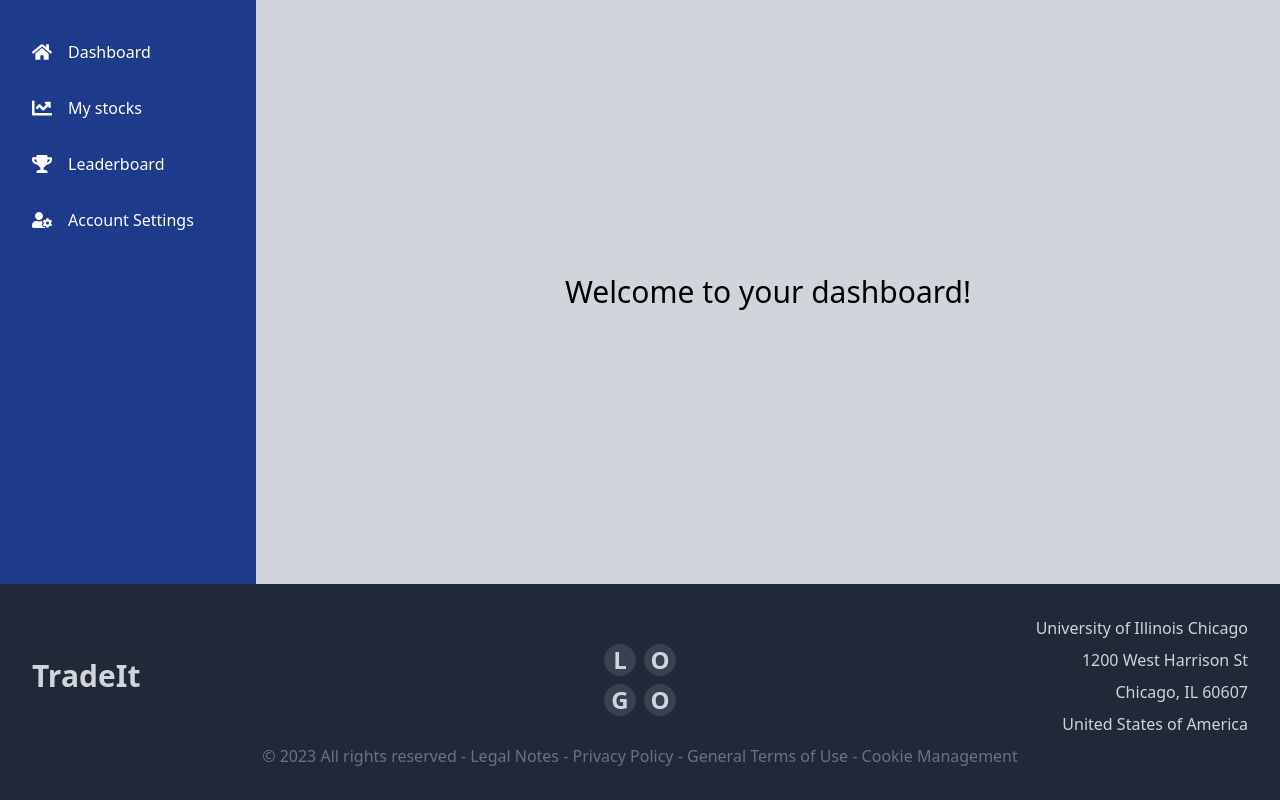
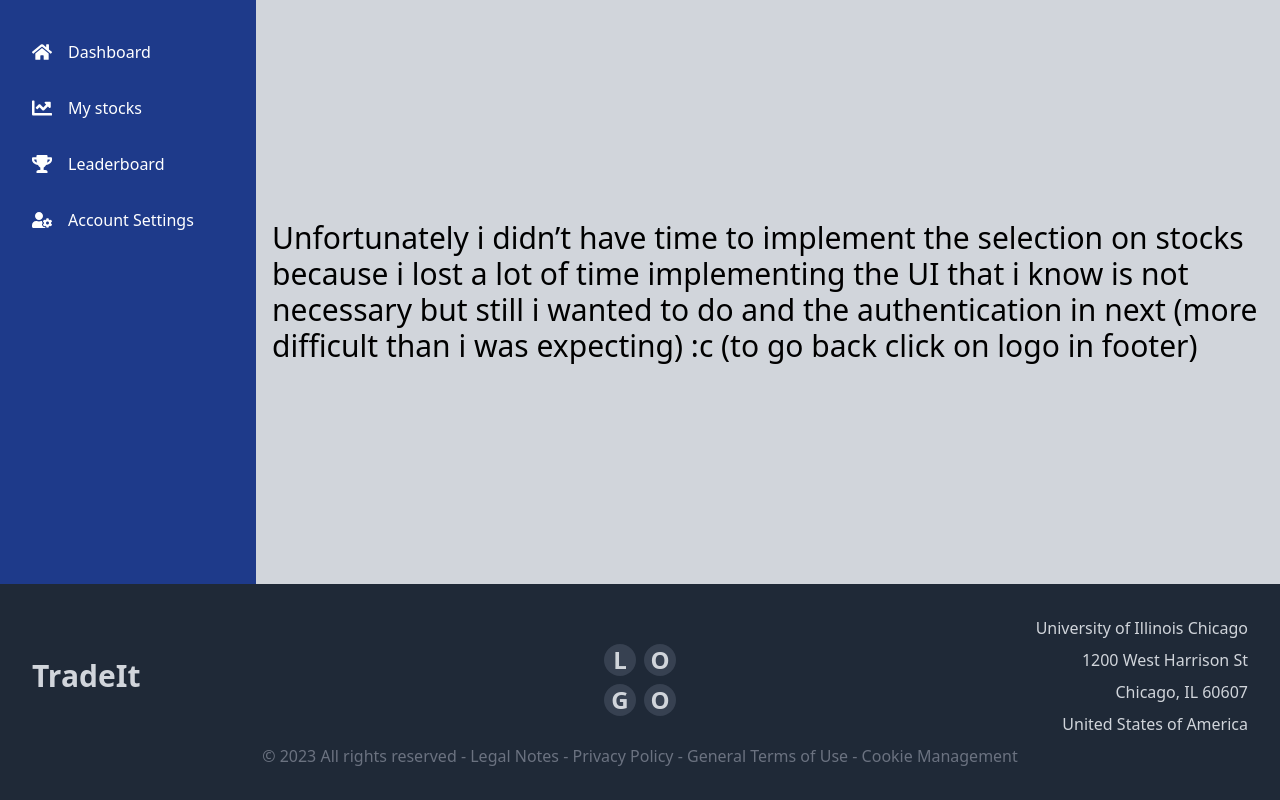
Before and after one commit to MarcoBofa/TradeIt, a Next.js app: page /dashboard in a window 1280 px wide. Built offline with nearby package versions, Linux system fonts and the light colour scheme.

Commit message:
dashboard ui

```diff
--- a/app/page.tsx
+++ b/app/page.tsx
@@ -21,6 +21,9 @@ export default function Home() {
         <Link className="text-blue-600 hover:underline mb-4" href="/Register">
           Want to try the Sign up?
         </Link>
+        <Link className="text-blue-600 hover:underline mb-4" href="/dashboard">
+          Check the Dashboard (JUST UI :c)
+        </Link>
         <Link className="text-blue-600 hover:underline mb-4" href="/Login">
           Or prefer to Login? c:
         </Link>
--- a/pages/dashboard.tsx
+++ b/pages/dashboard.tsx
@@ -2,6 +2,7 @@ import "../app/globals.css";
 import React from "react";
 import Footer from "@/app/components/footer";
 import Sidebar from "@/app/components/dashboardComp/Sidebar";
+import Navbar from "@/app/components/Navbar";
 
 const Dashboard: React.FC = () => {
   return (
@@ -9,7 +10,13 @@ const Dashboard: React.FC = () => {
       <div className="flex flex-1 h-full">
         <Sidebar />
         <div className="flex flex-1 p-4 items-center justify-center bg-gray-300">
-          <h1 className="text-3xl">Welcome to your dashboard!</h1>
+          <h1 className="text-3xl">
+            Unfortunately i didn&rsquo;t have time to implement the selection on
+            stocks because i lost a lot of time implementing the UI that i know
+            is not necessary but still i wanted to do and the authentication in
+            next (more difficult than i was expecting) :c (to go back click on
+            logo in footer)
+          </h1>
         </div>
       </div>
       <Footer />
```
Also changed, not shown: package.json (+8 -3 lines), 1 other file (tests, documents, lock files or other folders).
